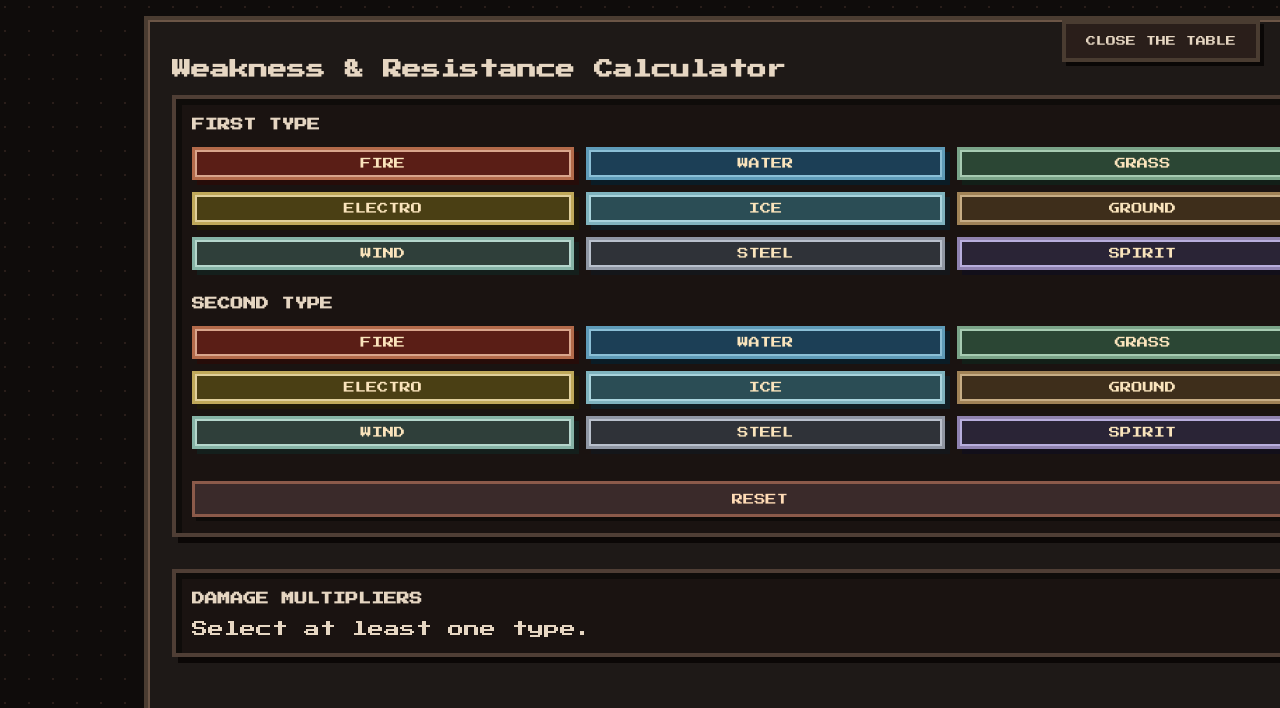
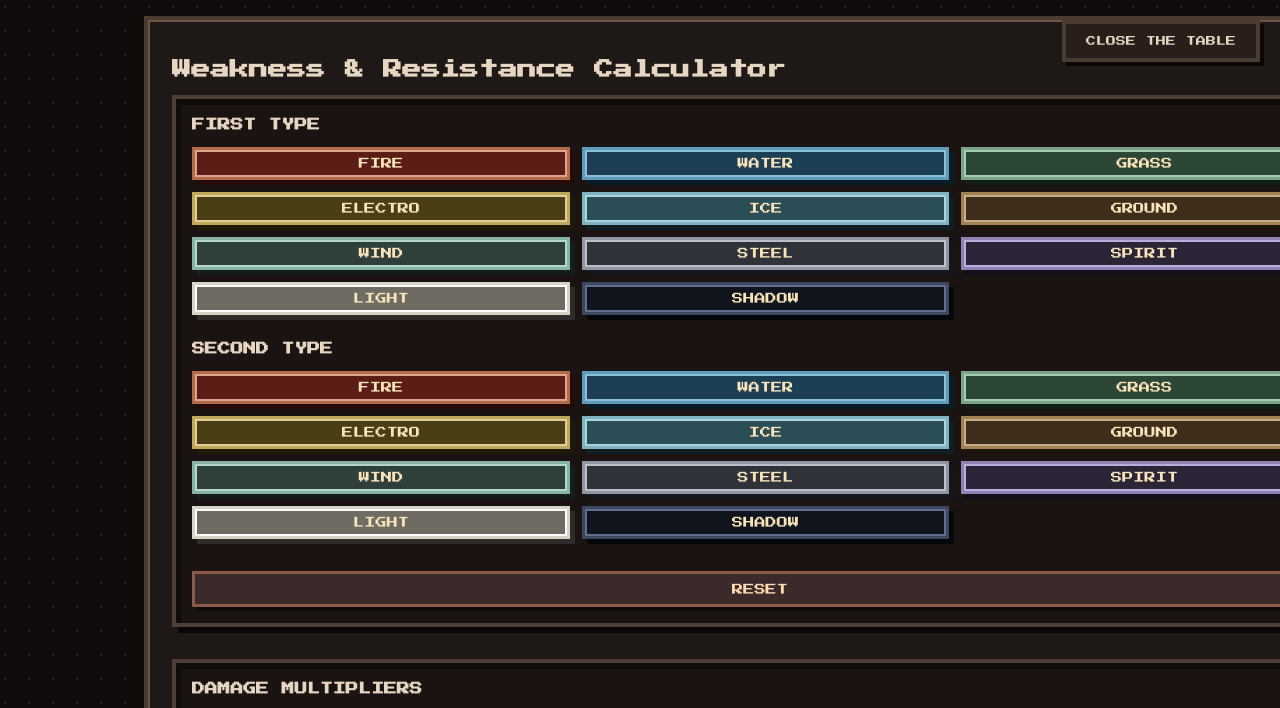
Before and after one commit to alencrystal/Wiki_AfterTheRain, a plain HTML site: page type_calc.html in a window 1280 px wide. Shown: the top 708 px of the page. Drawn offline with Linux system fonts and the light colour scheme.

Commit message:
ADD light & shadow

```diff
--- a/data/types.json
+++ b/data/types.json
@@ -1,11 +1,15 @@
 [{
-      "fire":      { "grass": 2, "water": 0.5, "ice": 2, "ground": 0.5, "electro": 2, "fire": 0.5, "steel": 2, "spirit": 0.5 },
-      "water":     { "fire": 2, "ground": 2, "grass": 0.5 , "water": 0.5, "electro": 0.5, "spirit": 2 },
-      "grass":     { "water": 2, "ground": 2, "fire": 0.5, "grass": 0.5, "wind": 0.5 },
+      "fire":      { "grass": 2, "water": 0.5, "ice": 2, "ground": 0.5, "electro": 2, "fire": 0.5, "steel": 2, "spirit": 0.5, "shadow": 0.5 },
+      "water":     { "fire": 2, "ground": 2, "grass": 0.5 , "water": 0.5, "electro": 0.5, "spirit": 2, "shadow": 0.5 },
+      "grass":     { "water": 2, "ground": 2, "fire": 0.5, "grass": 0.5, "wind": 0.5, "shadow": 0.5 },
       "electro":   { "water": 2, "wind": 2, "grass": 0.5, "fire": 2, "ground": 0, "electro": 0.5 , "steel": 2, "spirit": 0.5},
       "ice":       { "grass": 2, "wind": 2, "fire": 0.5, "ice": 0.5, "steel": 0.5, "ground": 2 },
       "ground":    { "fire": 2, "wind": 0, "grass": 0.5, "electro": 2, "steel": 2 },
       "wind":      { "grass": 2, "ice": 0.5, "steel": 0.5, "spirit": 2 },
       "steel":     { "spirit": 0, "ice": 2, "fire": 0.5, "ground": 0.5 },
-      "spirit":    { "steel": 0, "spirit": 2 }
+      "spirit":    { "steel": 0, "spirit": 2, "light": 0.5, "shadow": 2 },
+
+
+      "light":     { "shadow": 2, "spirit": 2, "light": 0.5, "steel": 0.5, "water": 0.5, "grass": 0.5},
+      "shadow":    { "light": 2, "spirit": 0.5, "shadow": 0.5 }
     }]
--- a/style.css
+++ b/style.css
@@ -144,7 +144,9 @@ body {
 .badge.spirit, .resist-badge.spirit, .type-btn-simple.spirit, .tipo-box-simple.spirit, .defending-type-header.spirit, .attacking-type-header.spirit { background: #2a2436; border-color: #8f82b0; box-shadow: 5px 5px 0 #120f1a, inset 0 0 0 2px #b8aedd; }
 .badge.steel, .resist-badge.steel, .type-btn-simple.steel, .tipo-box-simple.steel, .defending-type-header.steel, .attacking-type-header.steel { background: #2f3238; border-color: #8f96a3; box-shadow: 5px 5px 0 #14161a, inset 0 0 0 2px #b9c0cc; }
 .badge.wind, .resist-badge.wind, .type-btn-simple.wind, .tipo-box-simple.wind, .defending-type-header.wind, .attacking-type-header.wind { background: #2f3f3a; border-color: #86b3a6; box-shadow: 5px 5px 0 #141f1c, inset 0 0 0 2px #b5d6cc; }
-
+/* LIGHT SHADOW */
+.badge.light, .resist-badge.light, .type-btn-simple.light, .tipo-box-simple.light, .defending-type-header.light, .attacking-type-header.light { background: #6e6b63; border-color: #d8d3c5; box-shadow: 5px 5px 0 #2e2c28, inset 0 0 0 2px #ffffff; }
+.badge.shadow, .resist-badge.shadow, .type-btn-simple.shadow, .tipo-box-simple.shadow, .defending-type-header.shadow, .attacking-type-header.shadow { background: #10141d; border-color: #3b475e; box-shadow: 5px 5px 0 #05070a, inset 0 0 0 2px #5f6f8c; }
 
 /* Abilità  */
 .ability-section {
```
Also changed, not shown: sprite/core.gif (added), sprite/pigmento.gif (added).
